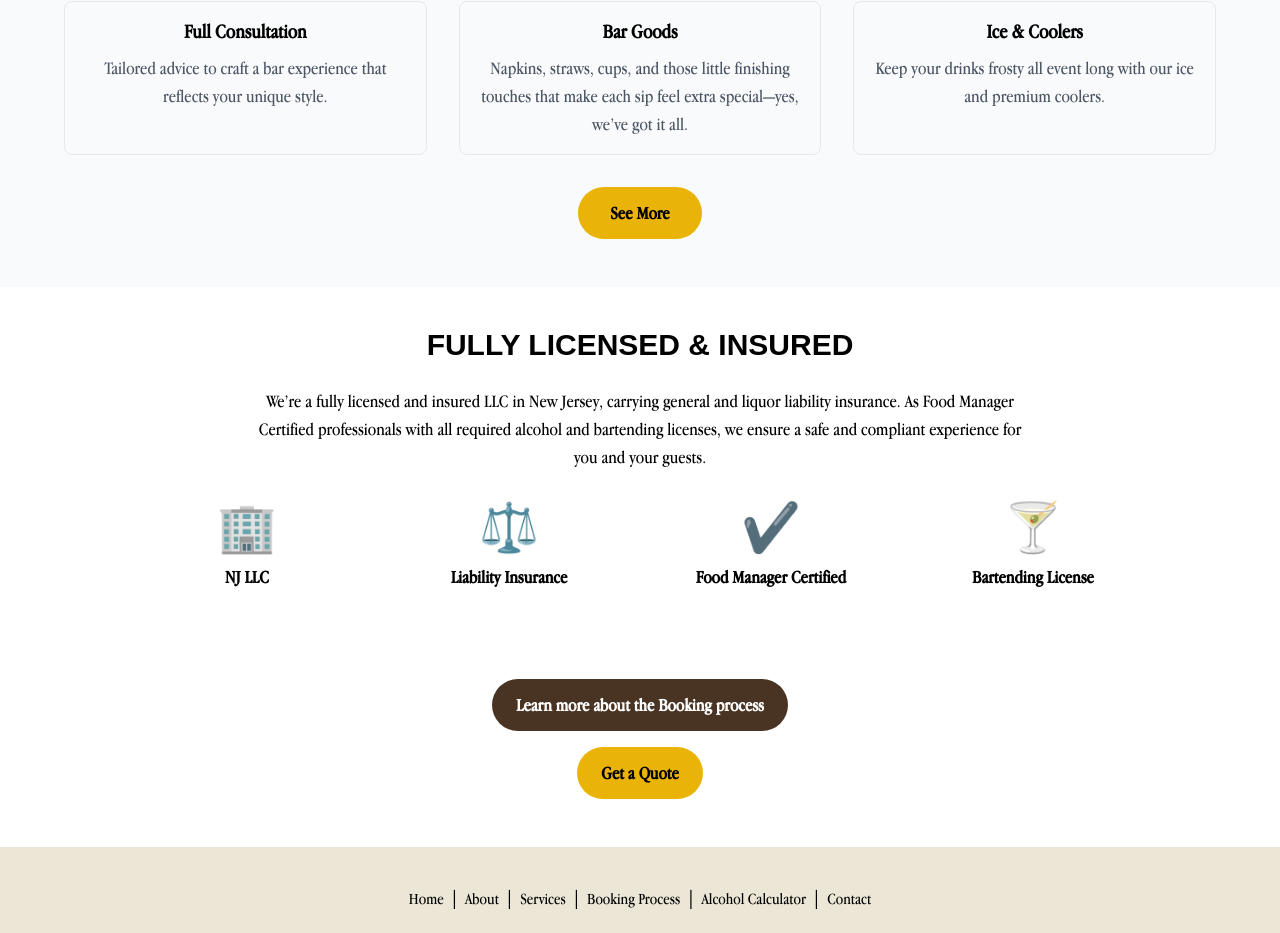
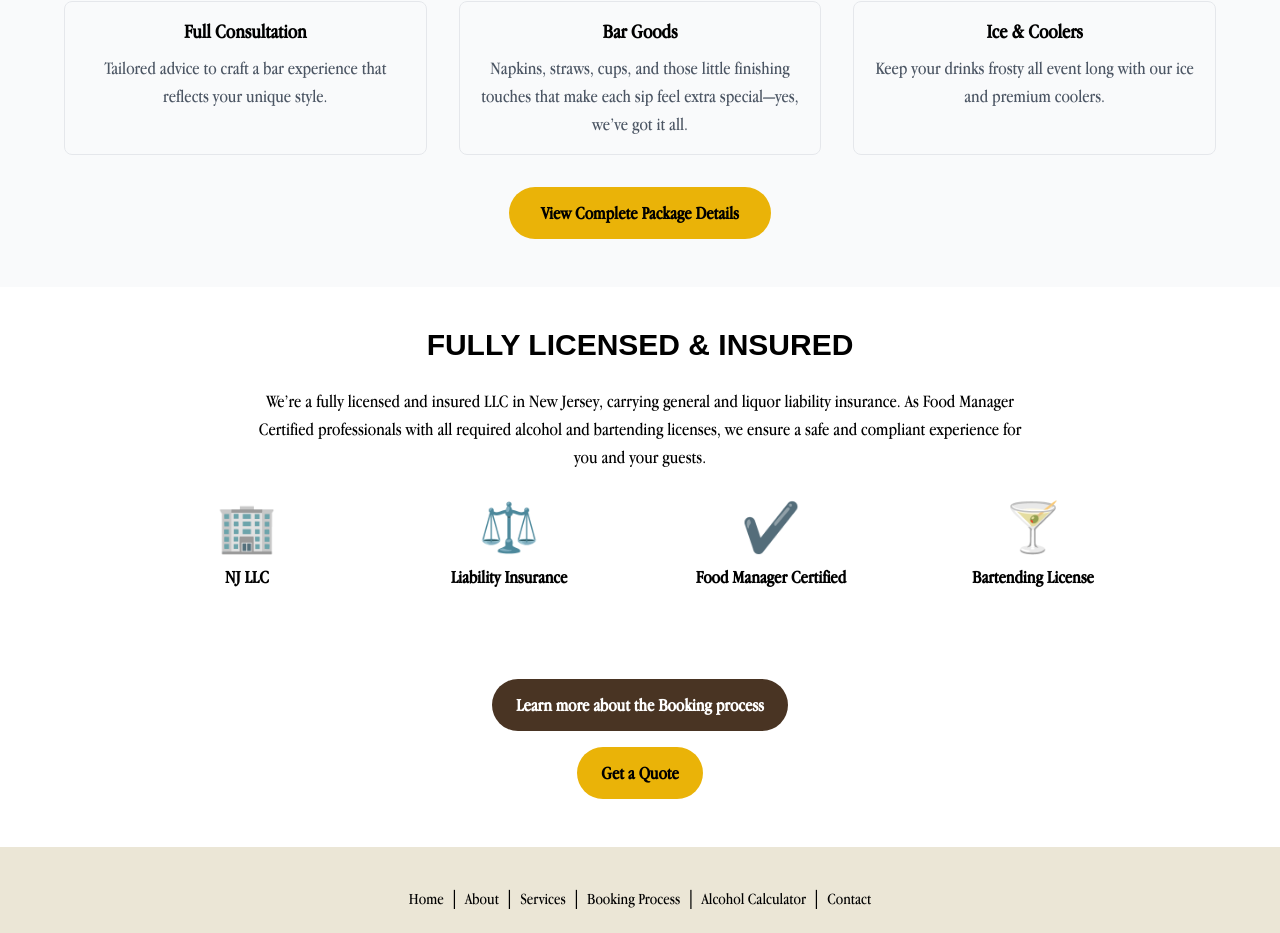
Before and after one commit to fctico11/clinkingbubbles, a React (Create React App) app: page / in a window 1280 px wide. Shown: the part 1651-2584 px from the top of the page. Built offline with nearby package versions, Linux system fonts and the light colour scheme; a web font is replaced by a local one.

Commit message:
update button text

```diff
--- a/src/components/WhatWeBring.js
+++ b/src/components/WhatWeBring.js
@@ -55,7 +55,7 @@ const WhatWeBring = () => {
         <div className="mt-8" data-aos="zoom-in" data-aos-delay="300">
           <Link to="/services">
             <button className="bubbles-font text-lg bg-yellow-500 hover:bg-yellow-600 text-black font-semibold px-8 py-3 rounded-full transition">
-              See More
+              View Complete Package Details
             </button>
           </Link>
         </div>
```
